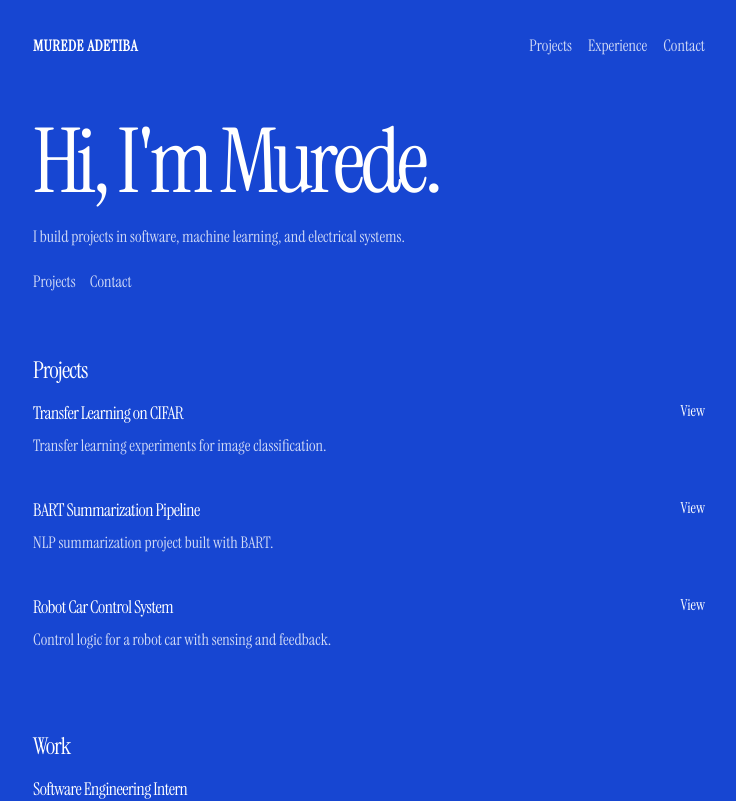
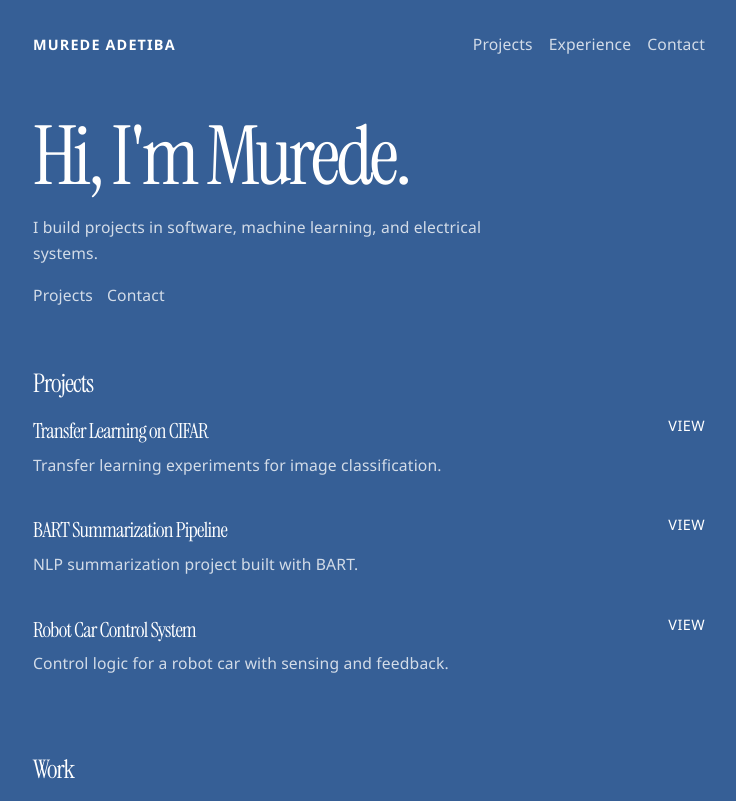
Before and after one commit to Murede/Personal-Website, a React (Vite) app: page / in a window 1280 px wide. Shown: the top 801 px of the page, without its empty margins (271-1007 px from the left). Built offline with nearby package versions, Linux system fonts and the light colour scheme.

Commit message:
Refine site layout and styling

```diff
--- a/src/App.css
+++ b/src/App.css
@@ -14,9 +14,9 @@
 
 .wordmark {
   color: #ffffff;
-  font-size: 0.95rem;
+  font-size: 0.9rem;
   font-weight: 600;
-  letter-spacing: 0.04em;
+  letter-spacing: 0.08em;
   text-decoration: none;
   text-transform: uppercase;
 }
@@ -31,7 +31,7 @@
 .hero-links a,
 .list-item a,
 .contact-links a {
-  color: rgba(255, 255, 255, 0.82);
+  color: rgba(255, 255, 255, 0.78);
   text-decoration: none;
 }
 
@@ -55,12 +55,12 @@
 
 .hero h1 {
   margin: 0;
-  max-width: 680px;
+  max-width: 640px;
   color: #ffffff;
-  font-size: clamp(3.2rem, 9vw, 5.6rem);
+  font-size: clamp(3rem, 8vw, 5.1rem);
   font-weight: 500;
-  letter-spacing: -0.05em;
-  line-height: 0.92;
+  letter-spacing: -0.045em;
+  line-height: 0.95;
 }
 
 .intro,
@@ -69,14 +69,15 @@
 .topnav a,
 .hero-links a,
 .contact-links a {
-  color: rgba(255, 255, 255, 0.8);
-  font-size: 1rem;
-  line-height: 1.8;
+  color: rgba(255, 255, 255, 0.78);
+  font-size: 0.98rem;
+  letter-spacing: 0.01em;
+  line-height: 1.65;
 }
 
 .intro {
   margin: 20px 0 0;
-  max-width: 500px;
+  max-width: 460px;
 }
 
 .hero-links,
@@ -94,7 +95,7 @@
 .section-heading h2 {
   margin: 0;
   color: #ffffff;
-  font-size: 1.45rem;
+  font-size: 1.6rem;
   font-weight: 500;
   letter-spacing: -0.04em;
 }
@@ -122,9 +123,9 @@
 .list-item h3 {
   margin: 0;
   color: #ffffff;
-  font-size: 1.1rem;
+  font-size: 1.3rem;
   font-weight: 500;
-  letter-spacing: -0.03em;
+  letter-spacing: -0.035em;
 }
 
 .list-item p {
@@ -133,7 +134,7 @@
 
 .meta {
   margin-top: 4px;
-  font-size: 0.95rem;
+  font-size: 0.9rem;
 }
 
 .meta span {
@@ -143,7 +144,9 @@
 .list-item a {
   align-self: start;
   color: #ffffff;
-  font-size: 0.95rem;
+  font-size: 0.9rem;
+  letter-spacing: 0.03em;
+  text-transform: uppercase;
   white-space: nowrap;
 }
 
--- a/src/index.css
+++ b/src/index.css
@@ -12,17 +12,17 @@ html {
 body {
   margin: 0;
   min-width: 320px;
-  background: #1746d2;
+  background: #365f96;
   color: #ffffff;
-  font-family: "Instrument Serif", "Iowan Old Style", "Palatino Linotype", "Book Antiqua", Georgia, serif;
+  font-family: "Aptos", "Segoe UI", sans-serif;
 }
 
 h1,
 h2,
 h3,
 h4 {
-  font-family: inherit;
-  letter-spacing: -0.02em;
+  font-family: "Instrument Serif", "Iowan Old Style", "Palatino Linotype", "Book Antiqua", Georgia, serif;
+  letter-spacing: -0.03em;
 }
 
 ::selection {
```
